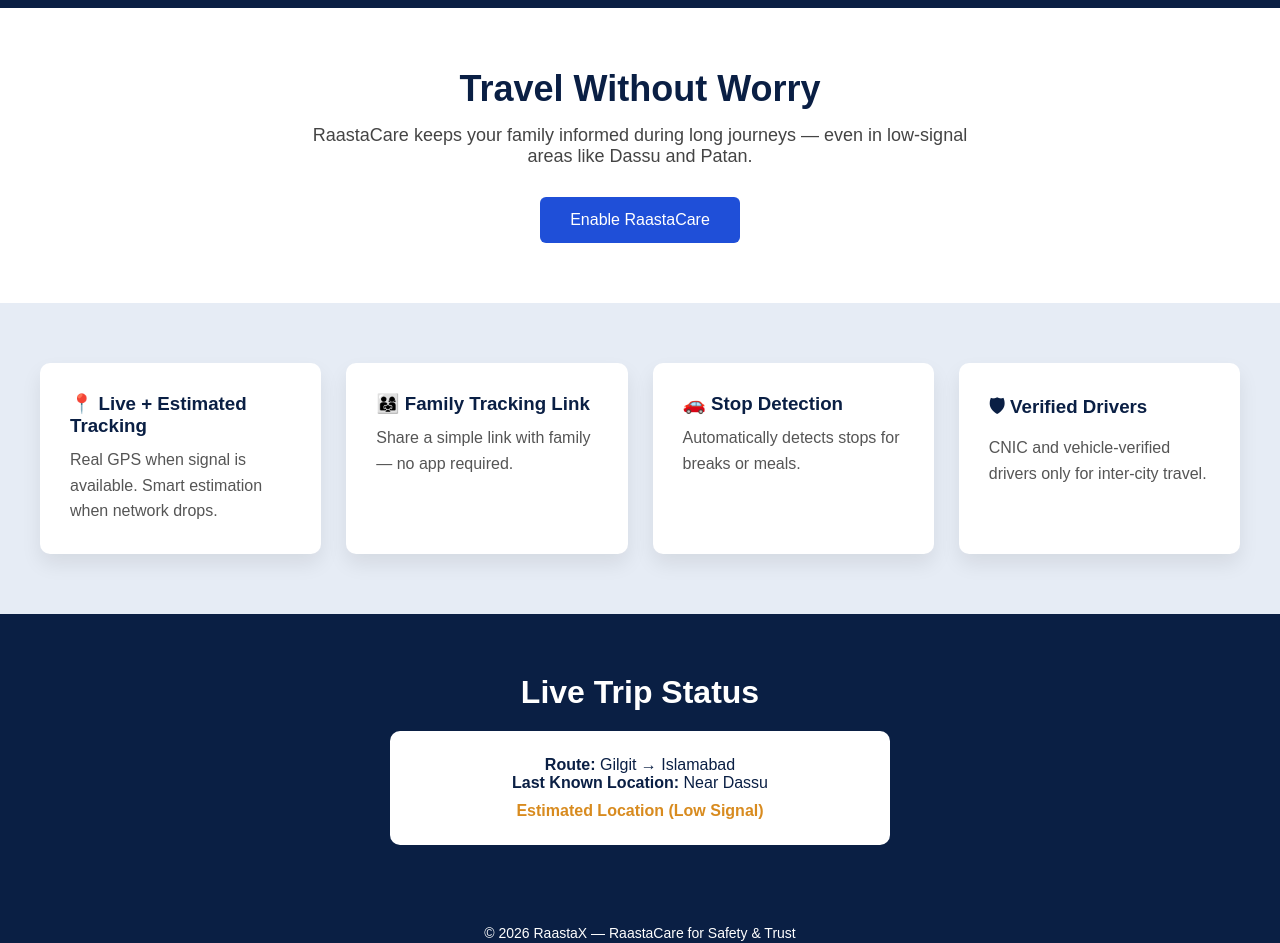
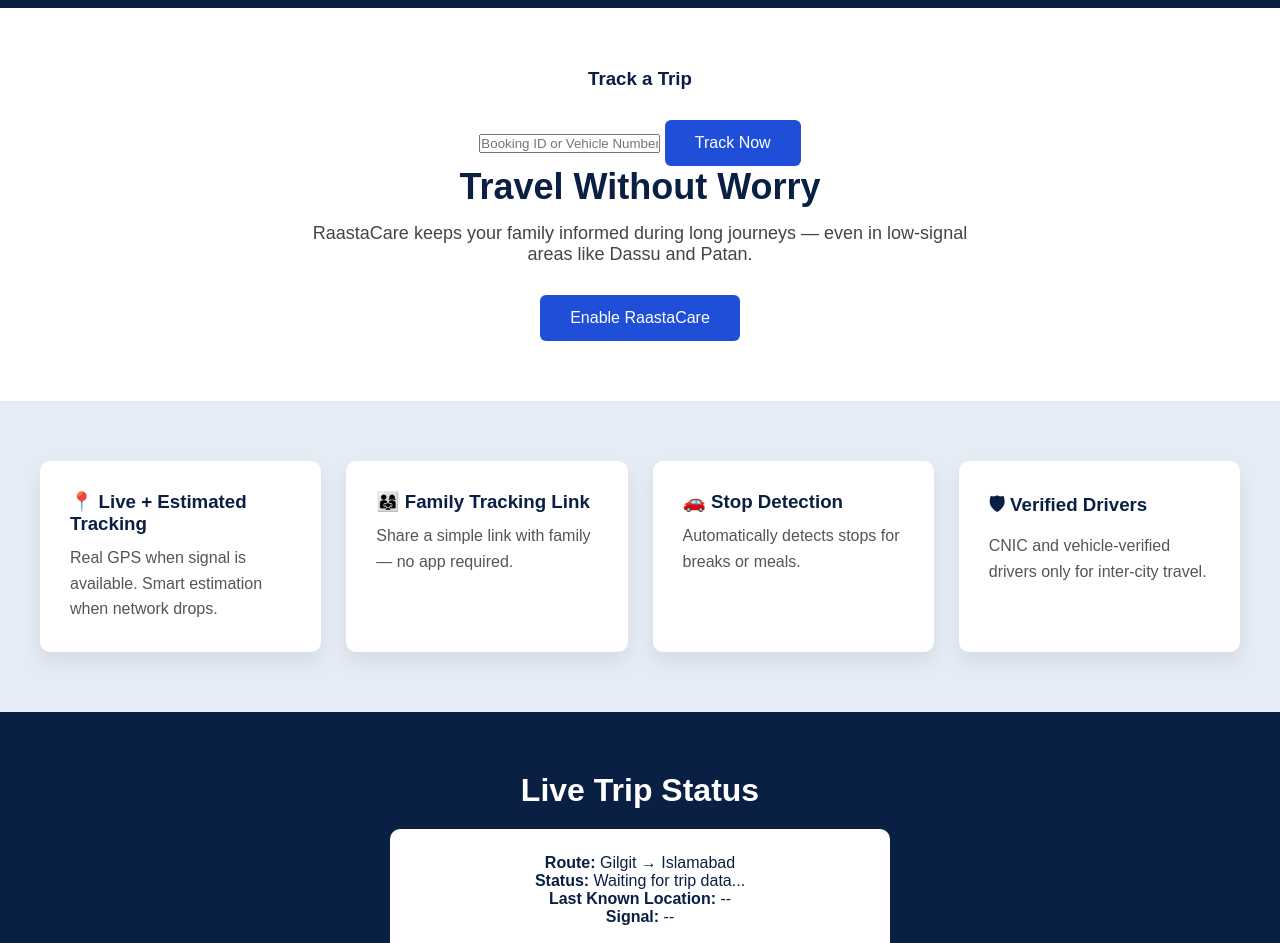
Before and after one commit to alisalmann88/raastaX, a website: page public/raastacare.html in a window 1280 px wide. Shown: the part 60-1003 px from the top of the page. Drawn offline with Linux system fonts and the light colour scheme.

Commit message:
Update raastacare.html

```diff
--- a/public/raastacare.html
+++ b/public/raastacare.html
@@ -146,6 +146,12 @@
   </header>
 
   <section class="hero">
+
+    <section class="track-input">
+  <h3>Track a Trip</h3>
+  <input type="text" id="bookingId" placeholder="Booking ID or Vehicle Number" />
+  <button onclick="lookupTrip()">Track Now</button>
+</section>
     <h2>Travel Without Worry</h2>
     <p>
       RaastaCare keeps your family informed during long journeys — even in
@@ -187,11 +193,16 @@
   <section class="tracking">
     <h2>Live Trip Status</h2>
 
+
+
+
     <div class="tracking-box">
-      <p><strong>Route:</strong> Gilgit → Islamabad</p>
-      <p><strong>Last Known Location:</strong> Near Dassu</p>
-      <p class="status">Estimated Location (Low Signal)</p>
-    </div>
+  <p><strong>Route:</strong> <span id="routeText">Gilgit → Islamabad</span></p>
+  <p><strong>Status:</strong> <span id="statusText">Waiting for trip data...</span></p>
+  <p><strong>Last Known Location:</strong> <span id="locationText">--</span></p>
+  <p><strong>Signal:</strong> <span id="signalText">--</span></p>
+  <div id="map" style="height: 300px; width: 100%; background: #eee; margin-top: 20px;"></div>
+</div>
   </section>
 
   <footer>
```
